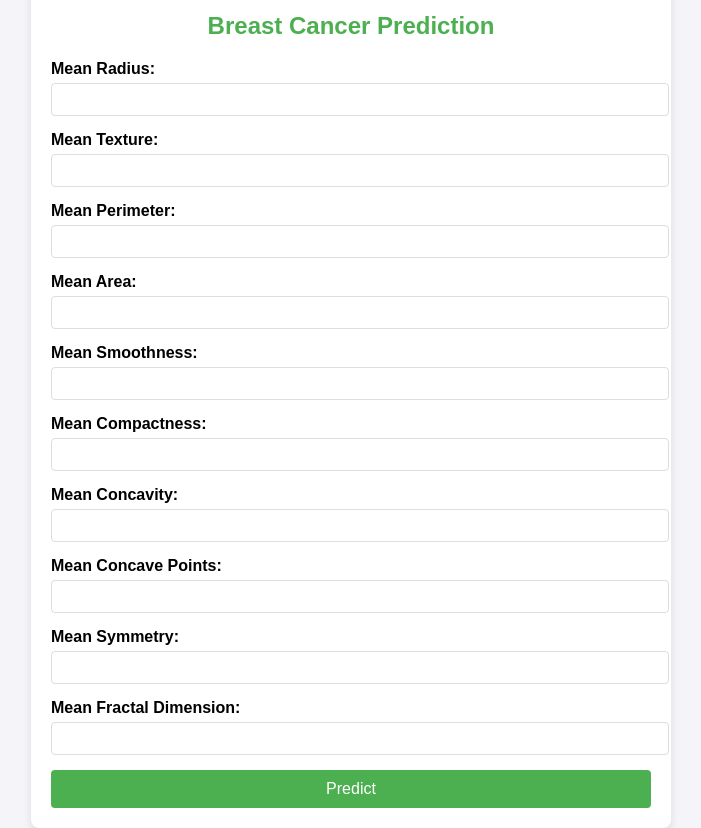
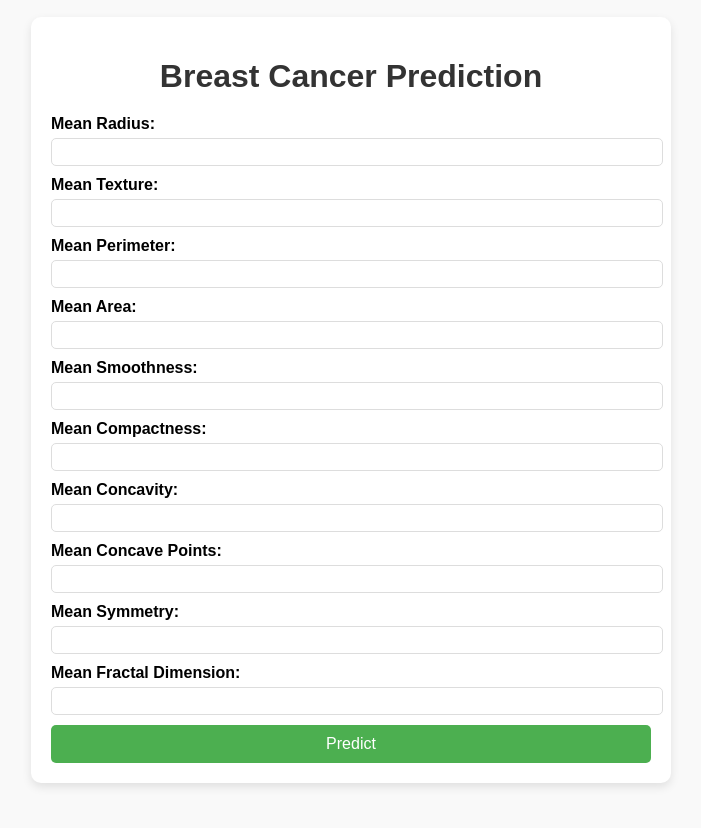
Before and after one commit to koushik-yarra/Breast_Cancer_Prediction, a Flask app: page / in a window 1280 px wide. Shown: the whole page, without its empty margins (289-990 px from the left). After the commit the page ends 787 px from the top, so only its background shows below. Run offline with Flask 3, Linux system fonts and the light colour scheme.

Commit message:
Update index.html

```diff
--- a/ml_project/templates/index.html
+++ b/ml_project/templates/index.html
@@ -7,27 +7,28 @@
     <style>
         body {
             font-family: Arial, sans-serif;
-            background-color: #f4f4f9;
+            background-color: #f9f9f9;
             display: flex;
             justify-content: center;
             align-items: center;
             height: 100vh;
             margin: 0;
         }
-        h2 {
-            color: #4CAF50;
-            text-align: center;
-        }
         .container {
             width: 90%;
             max-width: 600px;
             background-color: white;
             padding: 20px;
-            border-radius: 8px;
-            box-shadow: 0 4px 8px rgba(0, 0, 0, 0.1);
+            border-radius: 10px;
+            box-shadow: 0 4px 10px rgba(0, 0, 0, 0.1);
+        }
+        h1 {
+            color: #333;
+            text-align: center;
+            margin-bottom: 20px;
         }
         .form-group {
-            margin-bottom: 15px;
+            margin-bottom: 10px;
         }
         label {
             font-weight: bold;
@@ -36,9 +37,10 @@
         }
         input[type="text"] {
             width: 100%;
-            padding: 8px;
+            padding: 5px;
             border: 1px solid #ddd;
-            border-radius: 4px;
+            border-radius: 5px;
+            font-size: 14px;
         }
         button[type="submit"] {
             width: 100%;
@@ -47,7 +49,7 @@
             padding: 10px;
             font-size: 16px;
             border: none;
-            border-radius: 4px;
+            border-radius: 5px;
             cursor: pointer;
         }
         button[type="submit"]:hover {
@@ -56,54 +58,54 @@
         .result {
             margin-top: 20px;
             font-size: 18px;
-            color: #4CAF50;
+            color: #333;
             text-align: center;
         }
     </style>
 </head>
 <body>
     <div class="container">
-        <h2>Breast Cancer Prediction</h2>
+        <h1>Breast Cancer Prediction</h1>
         <form action="/predict" method="post">
             <div class="form-group">
                 <label for="mean_radius">Mean Radius:</label>
-                <input type="text" name="mean_radius" required>
+                <input type="text" id="mean_radius" name="mean_radius" required>
             </div>
             <div class="form-group">
                 <label for="mean_texture">Mean Texture:</label>
-                <input type="text" name="mean_texture" required>
+                <input type="text" id="mean_texture" name="mean_texture" required>
             </div>
             <div class="form-group">
                 <label for="mean_perimeter">Mean Perimeter:</label>
-                <input type="text" name="mean_perimeter" required>
+                <input type="text" id="mean_perimeter" name="mean_perimeter" required>
             </div>
             <div class="form-group">
                 <label for="mean_area">Mean Area:</label>
-                <input type="text" name="mean_area" required>
+                <input type="text" id="mean_area" name="mean_area" required>
             </div>
             <div class="form-group">
                 <label for="mean_smoothness">Mean Smoothness:</label>
-                <input type="text" name="mean_smoothness" required>
+                <input type="text" id="mean_smoothness" name="mean_smoothness" required>
             </div>
             <div class="form-group">
                 <label for="mean_compactness">Mean Compactness:</label>
-                <input type="text" name="mean_compactness" required>
+                <input type="text" id="mean_compactness" name="mean_compactness" required>
             </div>
             <div class="form-group">
                 <label for="mean_concavity">Mean Concavity:</label>
-                <input type="text" name="mean_concavity" required>
+                <input type="text" id="mean_concavity" name="mean_concavity" required>
             </div>
             <div class="form-group">
                 <label for="mean_concave_points">Mean Concave Points:</label>
-                <input type="text" name="mean_concave_points" required>
+                <input type="text" id="mean_concave_points" name="mean_concave_points" required>
             </div>
             <div class="form-group">
                 <label for="mean_symmetry">Mean Symmetry:</label>
-                <input type="text" name="mean_symmetry" required>
+                <input type="text" id="mean_symmetry" name="mean_symmetry" required>
             </div>
             <div class="form-group">
                 <label for="mean_fractal_dimension">Mean Fractal Dimension:</label>
-                <input type="text" name="mean_fractal_dimension" required>
+                <input type="text" id="mean_fractal_dimension" name="mean_fractal_dimension" required>
             </div>
             <button type="submit">Predict</button>
         </form>
```
